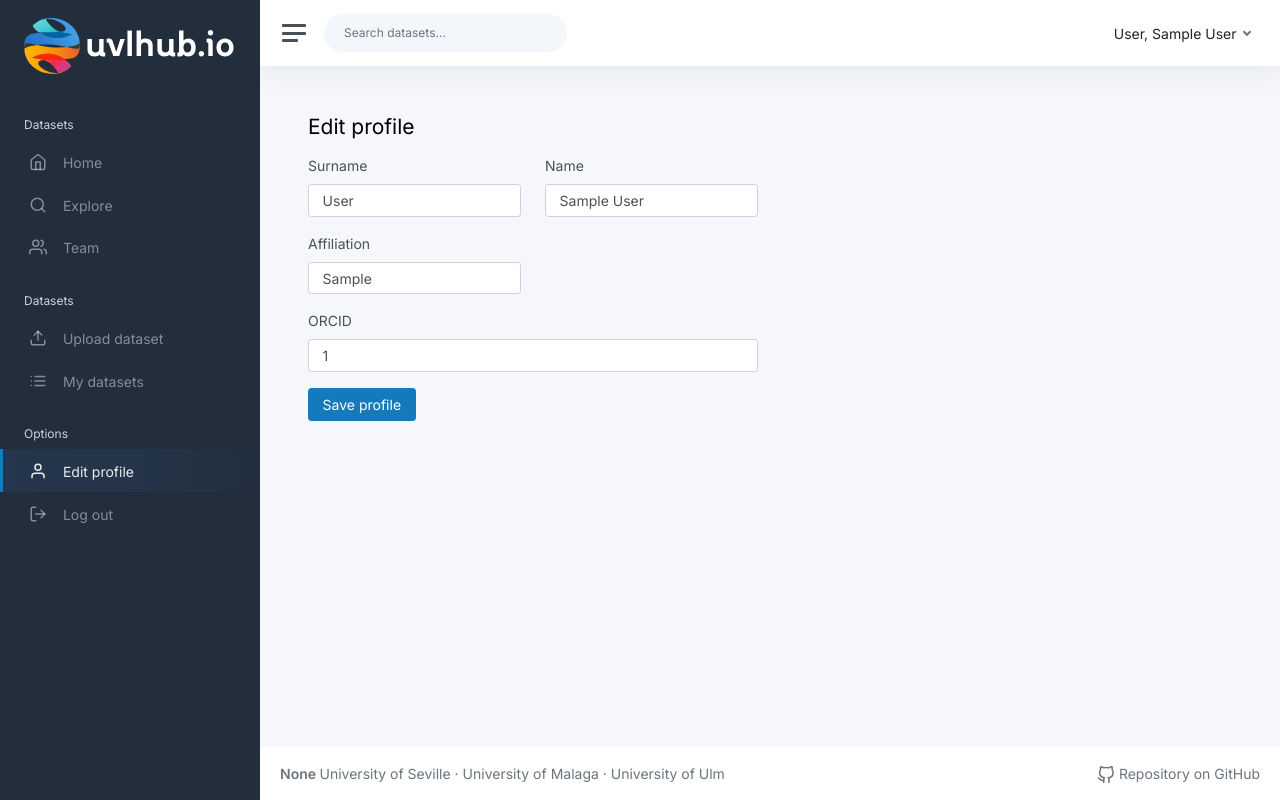
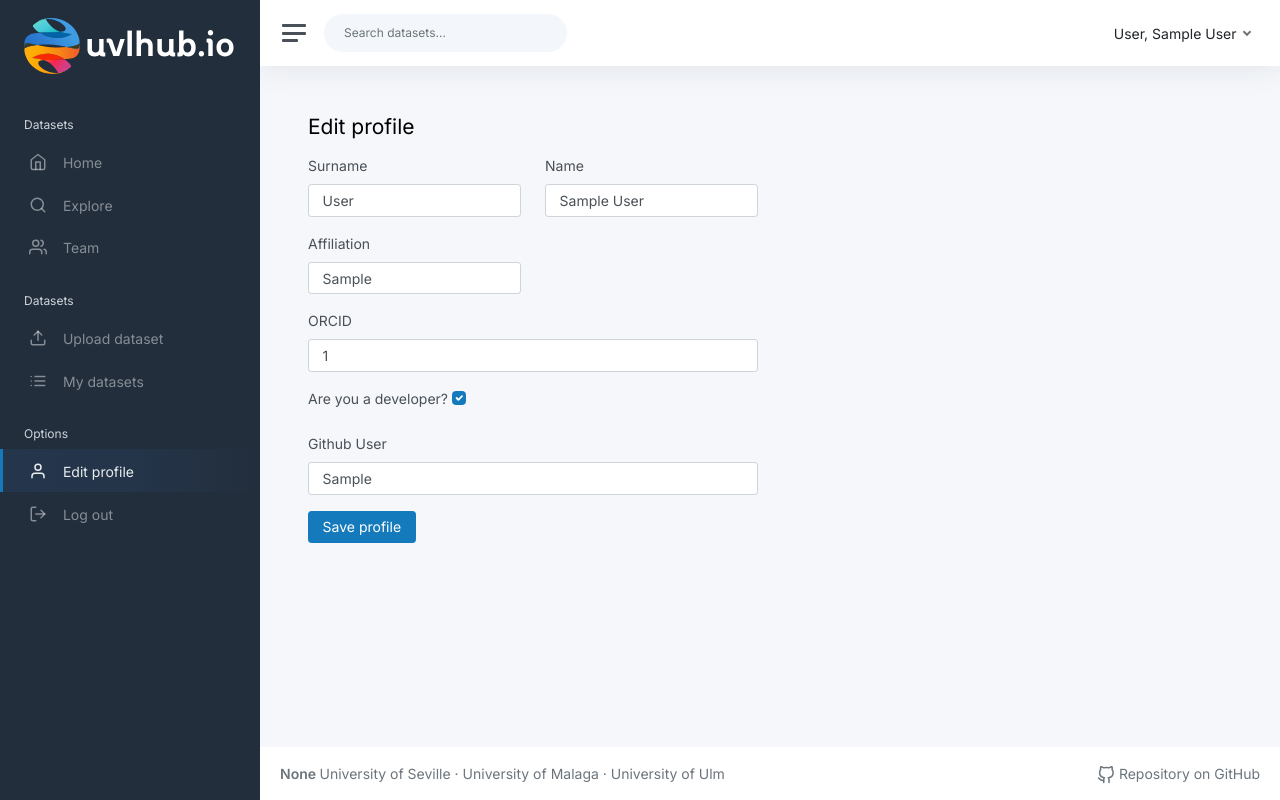
Before and after one commit to potaje-hub/potaje-hub, a Flask app: page /profile/edit in a window 1280 px wide. Run offline with Flask 3, Linux system fonts and the light colour scheme; a user stored in the database is signed in; tables that the repository leaves empty hold one stand-in row (values such as "Sample post"); parts of the project's set-up code (start-up, migrations or seed data) failed here and were passed over; some libraries are stand-ins or nearby versions.

Commit message:
fix: edit profile template

```diff
--- a/app/modules/profile/templates/profile/edit.html
+++ b/app/modules/profile/templates/profile/edit.html
@@ -90,6 +90,38 @@
 
                 </div>
 
+                <div class="row form-group mt-3">
+                    <div class="col-12">
+                        {{ form.developer.label(class="form-label") }}
+
+                        {% set developer_value = form.developer.data if form.developer.data else (current_user.profile.user.developer if current_user.profile.user.developer else False) %}
+
+                        {{ form.developer(class="form-check-input", id="developer_checkbox", checked=developer_value) }}
+
+                        {% for error in form.developer.errors %}
+                            <span style="color: red;">{{ error }}</span>
+                        {% endfor %}
+                    </div>
+                </div>
+
+
+                <div id="github-user-field" class="row form-group mt-3"
+                {% if not form.developer.data and not current_user.profile.user.developer %}
+                    style="display: none;"
+                {% endif %}>
+
+                    <div class="col-12">
+                        {{ form.github_user.label(class="form-label") }}
+                        {% set github_user_value = form.github_user.data if form.github_user.data else (current_user.profile.user.github_user  if current_user.profile.user.github_user else '') %}
+                        {{ form.github_user(class="form-control", placeholder="Enter your GitHub User",
+                        required=true, value=github_user_value) }}
+                        {% for error in form.github_user.errors %}
+                            <span style="color: red;">{{ error }}</span>
+                        {% endfor %}
+                    </div>
+
+                </div>
+
                 <div class="row form-group">
 
                     <div class="col-12 mt-3">
@@ -110,7 +142,7 @@
                 {% if error %}
 
                     <div class="mt-3">
-                        <p style="color: red;"><strong>Error:</strong> {{ error }}
+                        <p style="color: red;"><strong>Error:</strong> {{ error }}</p>
                     </div>
 
                 {% endif %}
@@ -125,4 +157,21 @@
 
 {% block scripts %}
     <script src="{{ url_for('profile.scripts') }}"></script>
+
+    <script>
+        document.addEventListener('DOMContentLoaded', function() {
+            var developerCheckbox = document.getElementById('developer_checkbox');
+            var githubUserField = document.getElementById('github-user-field');
+
+            developerCheckbox.addEventListener('change', function() {
+                if (developerCheckbox.checked) {
+                    githubUserField.style.display = 'block';
+                } else {
+                    githubUserField.style.display = 'none';
+                }
+            });
+
+            developerCheckbox.dispatchEvent(new Event('change'));
+        });
+        </script>
 {% endblock %}
```
